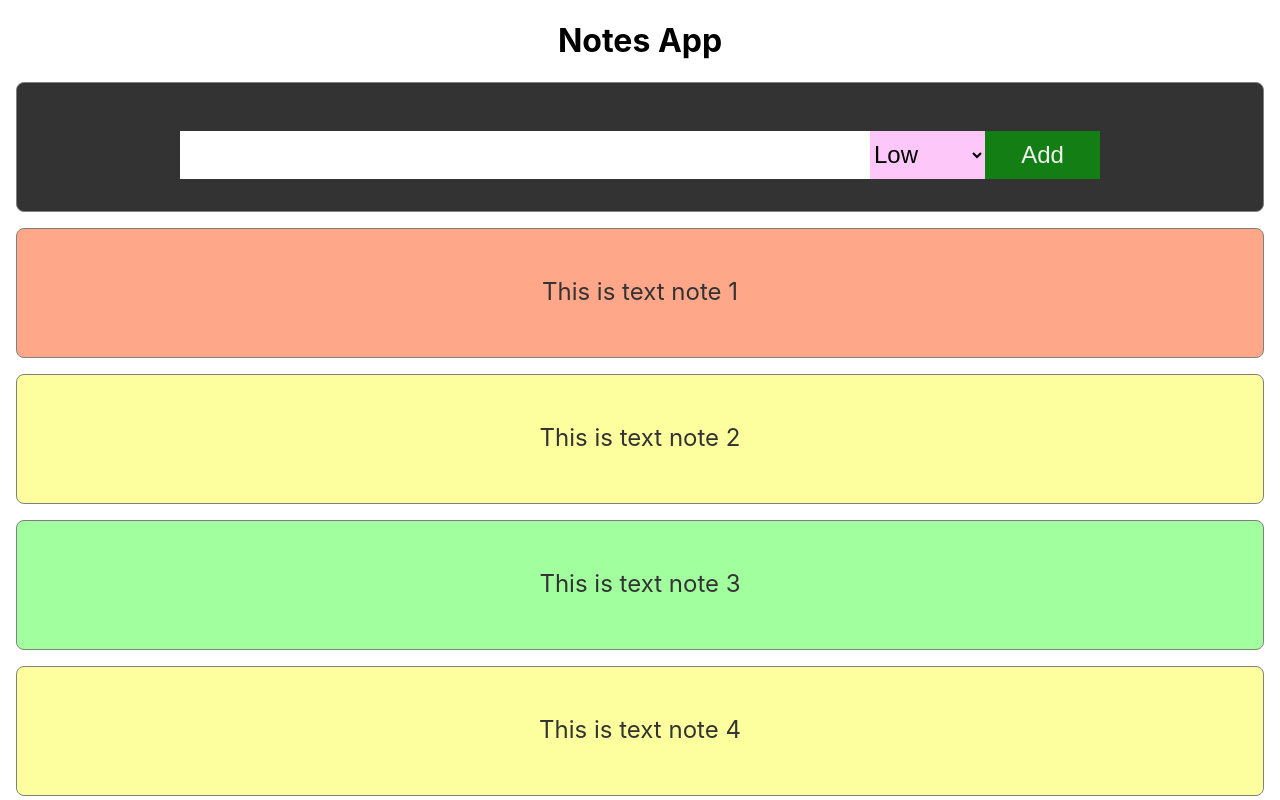
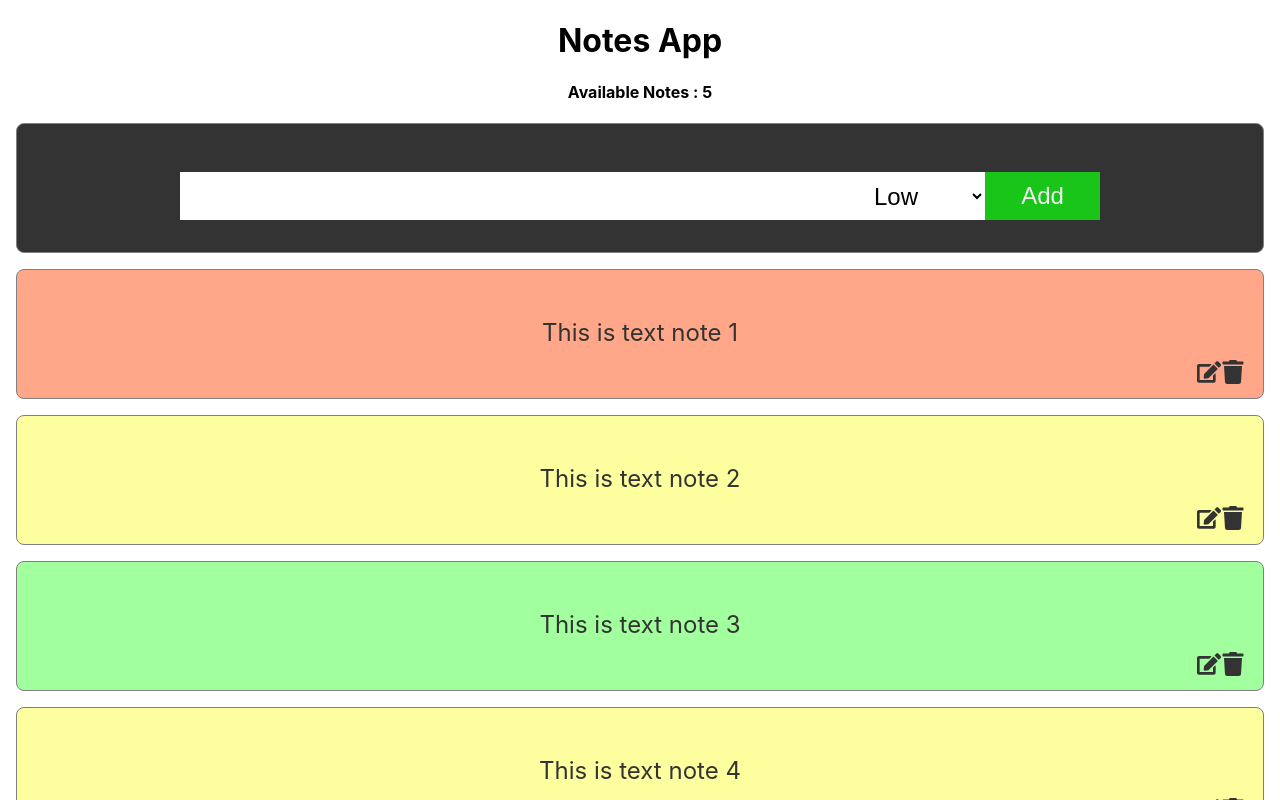
Before and after one commit to SiddharthaSarkar1/react-typescript-notes-app, a React (Create React App) app: page / in a window 1280 px wide. Shown: the top 800 px of the page. Built offline with nearby package versions, Linux system fonts and the light colour scheme.

Commit message:
note edit and delete functionality

```diff
--- a/package.json
+++ b/package.json
@@ -12,6 +12,7 @@
     "@types/react-dom": "^18.2.18",
     "react": "^18.2.0",
     "react-dom": "^18.2.0",
+    "react-icons": "^5.0.1",
     "react-scripts": "5.0.1",
     "typescript": "^4.9.5",
     "web-vitals": "^2.1.4"
--- a/public/index.html
+++ b/public/index.html
@@ -24,7 +24,7 @@
       work correctly both with client-side routing and a non-root public URL.
       Learn how to configure a non-root public URL by running `npm run build`.
     -->
-    <title>React App</title>
+    <title>Notes App</title>
   </head>
   <body>
     <noscript>You need to enable JavaScript to run this app.</noscript>
--- a/src/App.tsx
+++ b/src/App.tsx
@@ -1,31 +1,66 @@
-import React, { useState } from 'react';
+import React, { useState } from "react";
 
-import './App.css';
-import Note from './components/notes/Note';
-import { NotesArr } from './data';
-import AddNote from './components/add-note/add-note';
-import { NoteType } from './components/notes/notes-type';
-
+import "./App.css";
+import Note from "./components/notes/Note";
+import { NotesArr } from "./data";
+import AddNote from "./components/add-note/add-note";
+import { NoteType } from "./components/notes/notes-type";
 
 function App() {
-
   const [notes, setNotes] = useState(NotesArr);
+  const [editMode, setEditMode] = useState(false);
+  const [noteToBeEditted, setNoteToBeEditted] = useState<NoteType | null>(null);
 
   const addNote = (note: NoteType) => {
-    setNotes([note, ...notes])
-  }
+    setNotes([note, ...notes]);
+  };
+
+  const updateNote = (updatedNote: NoteType) => {
+    const index = notes.findIndex((note) => note.id === updatedNote.id);
+    let editedNotes = [...notes];
+    editedNotes.splice(index, 1, updatedNote);
+    setNotes(editedNotes);
+    setEditMode(false);
+  };
+
+  const editNote = (id: string) => {
+    console.log("edit", id);
+    const note = notes.find((note) => note.id === id);
+    setEditMode(true);
+    if (note) {
+      setNoteToBeEditted(note);
+    }
+  };
+
+  const deleteNote = (id: string) => {
+    const index = notes.findIndex((note) => note.id === id);
+    let editedNotes = [...notes];
+    editedNotes.splice(index, 1);
+    setNotes(editedNotes);
+  };
 
   return (
     <div className="App">
-        <h1>Notes App</h1>
-        <AddNote addNote={addNote} />
-        <div className="">
-          {
-            notes.map((note) => (
-              <Note key={note.id} text={note.text} priority={note.priority} />
-            ))
-          }
-        </div>
+      <h1>Notes App</h1>
+      <h4>Available Notes : {notes.length}</h4>
+      <AddNote
+        addNote={addNote}
+        editMode={editMode}
+        noteToBeEditted={noteToBeEditted}
+        updateNote={updateNote}
+      />
+      <div className="">
+        {notes.map((note) => (
+          <Note
+            key={note.id}
+            id={note.id}
+            text={note.text}
+            priority={note.priority}
+            editNote={editNote}
+            deleteNote={deleteNote}
+          />
+        ))}
+      </div>
     </div>
   );
 }
--- a/src/components/add-note/add-note.css
+++ b/src/components/add-note/add-note.css
@@ -22,7 +22,7 @@
     font-size: 1.5rem;
     border: 0;
     padding: 0;
-    background-color: #137e13;
+    background-color: #18c518;
     color: #f1f1f1;
 }
 
@@ -30,7 +30,7 @@
     width: 10%;
     height: 3rem;
     font-size: 1.5rem;
-    background-color: rgb(253, 199, 249);
+    background-color: #ffffff;
     padding: 0;
     border: 0;
 }
--- a/src/components/add-note/add-note.tsx
+++ b/src/components/add-note/add-note.tsx
@@ -1,46 +1,64 @@
-import React, { useState } from "react";
-import './add-note.css';
+import React, { useEffect, useState } from "react";
+import "./add-note.css";
 import { NoteType, Priority } from "../notes/notes-type";
 
-import { v4 as uuidv4 } from 'uuid';
+import { v4 as uuidv4 } from "uuid";
 import Card from "../card/card";
 
 type AddNoteProps = {
-    addNote: (note: NoteType) => void
-}
+  addNote: (note: NoteType) => void,
+  editMode: boolean,
+  noteToBeEditted: NoteType | null,
+  updateNote: (updatedNote: NoteType) => void,
+};
 
 const AddNote = (props: AddNoteProps) => {
-
   const [text, setText] = useState("");
 
-    const [priority, setPriority] = useState<Priority>('low');
+  const [priority, setPriority] = useState<Priority>("low");
 
   const handleChange = (e: React.ChangeEvent<HTMLInputElement>) => {
     setText(e.target.value);
+  };
+
+  const setNoteContent = (note: NoteType) => {
+    setText(note.text);
+    setPriority(note.priority);
   }
 
   const handleClick = (e: React.MouseEvent<HTMLButtonElement, MouseEvent>) => {
     e.preventDefault();
+    if(props.editMode) {
+      props.noteToBeEditted && props.updateNote({
+        text,
+        priority,
+        id: props.noteToBeEditted.id,
+      });
+    }else {
       props.addNote({
         text,
         priority,
-            id: uuidv4()
+        id: uuidv4(),
       });
-        setText('');
-        setPriority('low');
     }
+    setText("");
+    setPriority("low");
+  };
 
   const handleSelect = (e: React.ChangeEvent<HTMLSelectElement>) => {
     e.preventDefault();
     setPriority(e.target.value as Priority);
+  };
+
+  useEffect(() => {
+    if(props.noteToBeEditted && props.editMode){
+    setNoteContent(props.noteToBeEditted)
     }
+  }, [props.noteToBeEditted, props.editMode]);
+
 
   return (
-    <Card
-    bgColor="#333"
-    height="2"
-    padding="3"
-    >
+    <Card bgColor="#333" height="2" padding="3">
       <form className="add-note">
         <input type="text" onChange={handleChange} value={text} />
         <select onChange={handleSelect} value={priority}>
@@ -48,7 +66,7 @@ const AddNote = (props: AddNoteProps) => {
           <option value="medium">Medium</option>
           <option value="low">Low</option>
         </select>
-        <button onClick={handleClick}>Add</button>
+        <button onClick={handleClick}>{ props.editMode ? 'Edit' :  'Add' }</button>
       </form>
     </Card>
   );
--- a/src/components/card/card.css
+++ b/src/components/card/card.css
@@ -7,4 +7,5 @@
     border-radius: 0.5rem;
     background-color: #a4dfe7;
     margin: 1rem 0;
+    position: relative;
 }
--- a/src/components/card/card.tsx
+++ b/src/components/card/card.tsx
@@ -1,19 +1,26 @@
-import React from 'react';
-import './card.css';
+import React from "react";
+import "./card.css";
 
 type CardProps = {
-    children: JSX.Element,
-    bgColor?: string,
-    height?: string,
-    padding?: string
-}
+  children: JSX.Element;
+  bgColor?: string;
+  height?: string;
+  padding?: string;
+};
 
 const Card = (props: CardProps) => {
   return (
-    <div className='card' style={{ backgroundColor: props.bgColor, height: `${props.height}rem`, padding: `${props.padding}rem` }}>
+    <div
+      className="card"
+      style={{
+        backgroundColor: props.bgColor,
+        height: `${props.height}rem`,
+        padding: `${props.padding}rem`,
+      }}
+    >
       {props.children}
     </div>
-  )
-}
+  );
+};
 
-export default Card
+export default Card;
--- a/src/components/notes/Note.tsx
+++ b/src/components/notes/Note.tsx
@@ -1,15 +1,31 @@
 import React from "react";
 import "./Notes.css";
-import { NoteProps, Color } from "./notes-type";
+import { Color, Priority } from "./notes-type";
 import Card from "../card/card";
+import { FaTrash, FaEdit } from "react-icons/fa";
+
+type NoteProps = {
+  id: string,
+  text: string,
+  priority?: Priority,
+  editNote: (id: string) => void,
+  deleteNote: (id: string) => void,
+};
 
 const Notes = (props: NoteProps) => {
   return (
-    <Card bgColor={props.priority && Color[props.priority]}
-    height="2"
-    padding="3"
+    <Card
+      bgColor={props.priority && Color[props.priority]}
+      height="2"
+      padding="3"
     >
-      <div>{props.text}</div>
+      <>
+        <div>{props.text}</div>
+        <div className="right-corner">
+          <FaEdit onClick={() => { props.editNote(props.id) }} />
+          <FaTrash onClick={ () => { props.deleteNote(props.id) } } />
+        </div>
+      </>
     </Card>
   );
 };
--- a/src/components/notes/Notes.css
+++ b/src/components/notes/Notes.css
@@ -10,3 +10,10 @@
 .low {
     background-color: #a1ff9e;
 }
+.right-corner {
+    position: absolute;
+    bottom: 0;
+    right: 0;
+    padding: 0.5rem;
+    margin-right: 10px;
+}
```
Also changed, not shown: src/components/notes/notes-type.ts (+6 -7 lines), 1 other file (tests, documents, lock files or other folders). Lines whose indentation alone changed are shown as unchanged.
